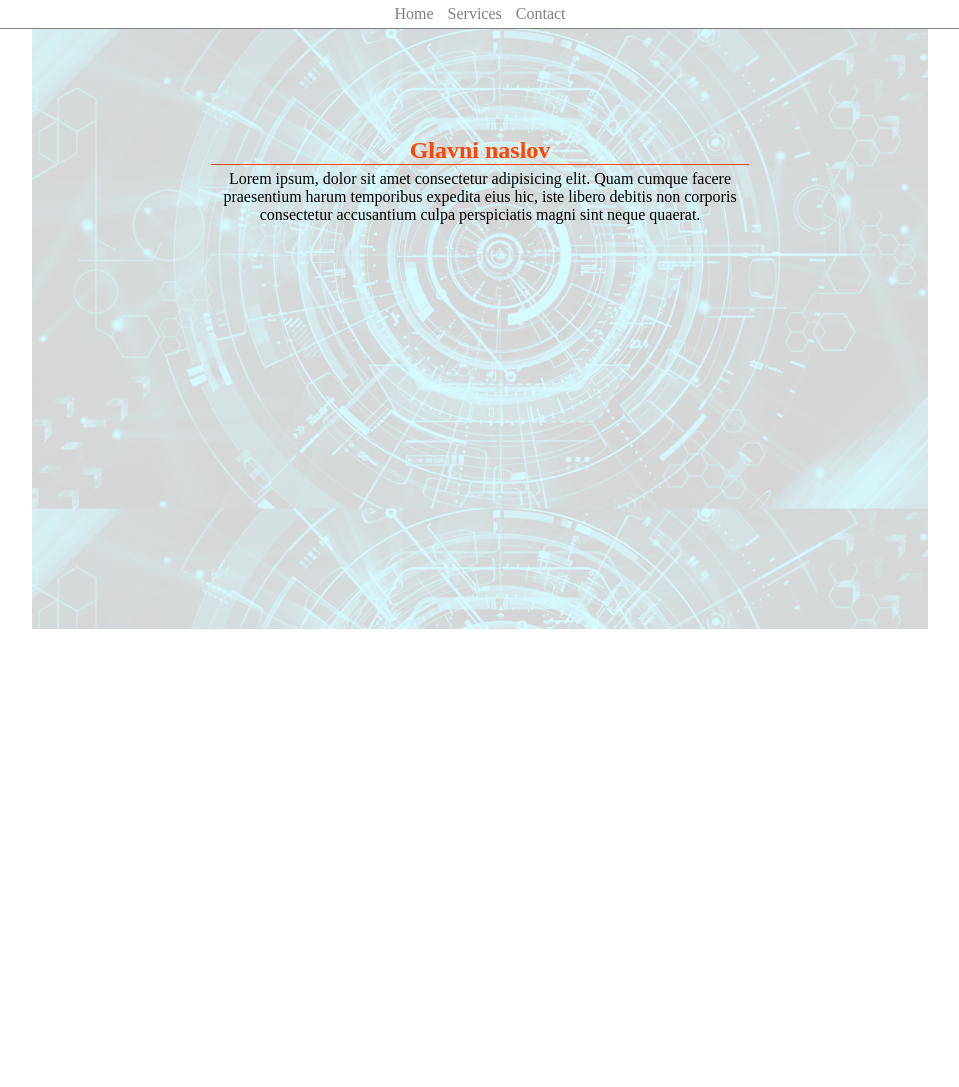
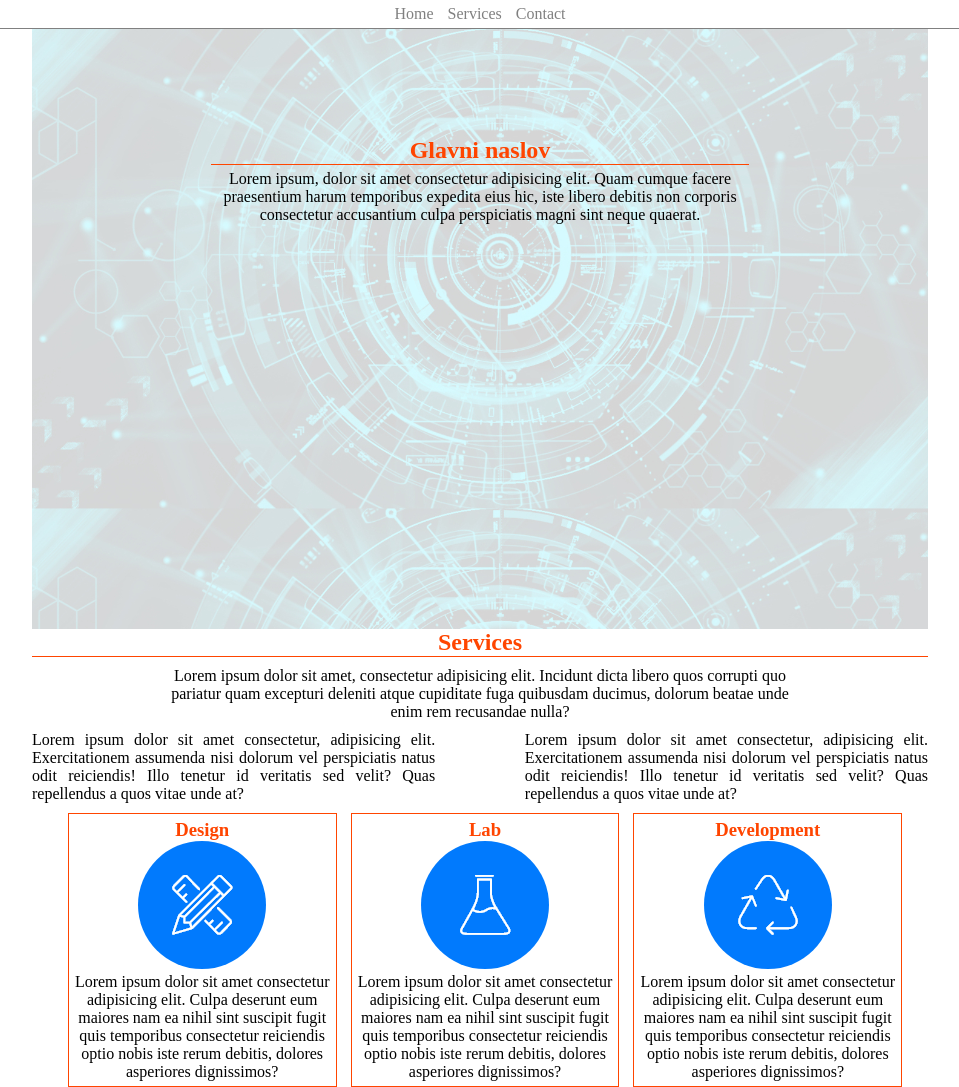
Before and after one commit to 13Mina/fed_kurs_vezba, a plain HTML site: page index.html in a window 1280 px wide. Shown: the whole page, without its empty margins (160-1119 px from the left). Before the commit the page ends 800 px from the top, so only its background shows below. Drawn offline with nearby package versions, Linux system fonts and the light colour scheme; files that its build step writes are made by us from their sources.

Commit message:
zavrsen drugi deo

```diff
--- a/index.html
+++ b/index.html
@@ -22,6 +22,27 @@
         <h2>Glavni naslov</h2>
         <p>Lorem ipsum, dolor sit amet consectetur adipisicing elit. Quam cumque facere praesentium harum temporibus expedita eius hic, iste libero debitis non corporis consectetur accusantium culpa perspiciatis magni sint neque quaerat.</p></div>
     </main>
+    <div class="services">
+        <h2>Services</h2>
+        <p id="prvi">Lorem ipsum dolor sit amet, consectetur adipisicing elit. Incidunt dicta libero quos corrupti quo pariatur quam excepturi deleniti atque cupiditate fuga quibusdam ducimus, dolorum beatae unde enim rem recusandae nulla?</p>
+        <p id="drugi">Lorem ipsum dolor sit amet consectetur, adipisicing elit. Exercitationem assumenda nisi dolorum vel perspiciatis natus odit reiciendis! Illo tenetur id veritatis sed velit? Quas repellendus a quos vitae unde at?</p>
+        <p id="treci">Lorem ipsum dolor sit amet consectetur, adipisicing elit. Exercitationem assumenda nisi dolorum vel perspiciatis natus odit reiciendis! Illo tenetur id veritatis sed velit? Quas repellendus a quos vitae unde at?</p>
+        <div class="slika">
+            <h3>Design</h3>
+            <img src="images/icons/icon1.png">
+            <p>Lorem ipsum dolor sit amet consectetur adipisicing elit. Culpa deserunt eum maiores nam ea nihil sint suscipit fugit quis temporibus consectetur reiciendis optio nobis iste rerum debitis, dolores asperiores dignissimos?</p>
+        </div>
+        <div class="slika">
+                <h3>Lab</h3>
+                <img src="images/icons/icon2.png">
+                <p>Lorem ipsum dolor sit amet consectetur adipisicing elit. Culpa deserunt eum maiores nam ea nihil sint suscipit fugit quis temporibus consectetur reiciendis optio nobis iste rerum debitis, dolores asperiores dignissimos?</p>
+            </div>
+            <div class="slika">
+                    <h3>Development</h3>
+                    <img src="images/icons/icon3.png">
+                    <p>Lorem ipsum dolor sit amet consectetur adipisicing elit. Culpa deserunt eum maiores nam ea nihil sint suscipit fugit quis temporibus consectetur reiciendis optio nobis iste rerum debitis, dolores asperiores dignissimos?</p>
+                </div>
+    </div>
 
 </body>
 </html>
--- a/scss/style.scss
+++ b/scss/style.scss
@@ -2,6 +2,10 @@
     margin:0px;
     padding:0px;
     box-sizing: border-box;
+}
+h2,h1,h3{
+    color:orangered;
+    font-weight: bold;
 }
 
 header{
@@ -47,3 +51,43 @@ h2{
 }
 
 }
+.services{
+    width: 70%;
+    margin:0 auto;
+text-align:center;
+    h2{
+      border-bottom: 1px solid orangered;
+      margin-bottom: 10px;
+    }
+    #prvi{
+        width: 70%;
+        text-align: center;
+        margin:0 auto;
+    }
+    #drugi{
+        width: 45%;
+        float:left;
+        text-align: justify;
+        margin-top:10px;
+        margin-bottom: 10px;
+    }
+    #treci{
+        width: 45%;
+        float: right;
+        text-align: justify;
+        margin-top:10px;
+        margin-bottom: 10px;
+    }
+    .slika{
+
+        width: 30%;
+        border:1px solid orangered;
+        clear:both;
+        display: inline-block;
+        margin-left: 10px;
+        padding:5px;
+        img{
+            border-radius: 50%;
+        }
+    }
+}
```
